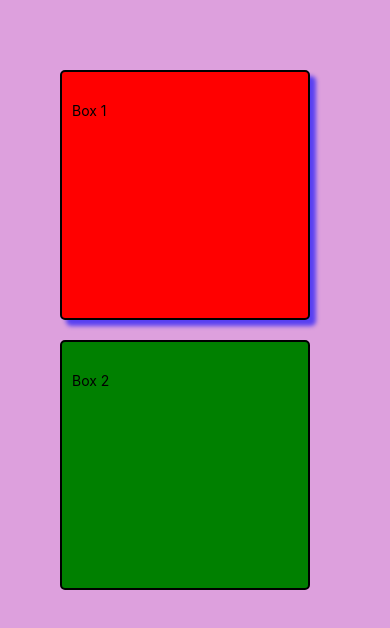
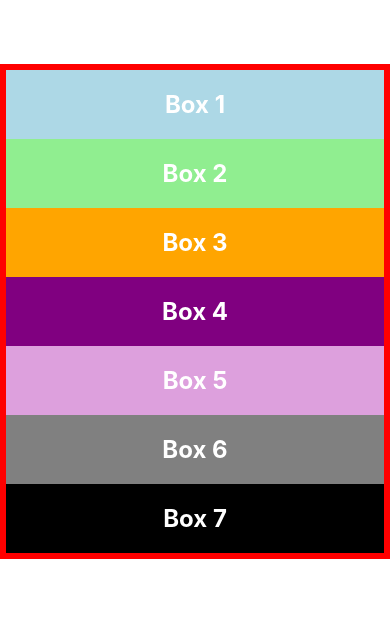
Before and after one commit to itsparasbisht/rn-starter, a React Native app: screen / in a window 390 px wide. Shown: the top 628 px of the page. Built offline with nearby package versions, Linux system fonts and the light colour scheme.

Commit message:
flex layout setup

```diff
--- a/App.js
+++ b/App.js
@@ -1,52 +1,25 @@
-import { View, Text, StyleSheet } from "react-native";
+import { View, StyleSheet } from "react-native";
 import React from "react";
+import Box from "./components/Box";
 
 export default function App() {
   return (
     <View style={styles.container}>
-      <View style={[styles.box, styles.redBg, styles.boxShadow]}>
-        <Text>Box 1</Text>
-      </View>
-      <View style={[styles.box, styles.greenBg, styles.androidShadow]}>
-        <Text>Box 2</Text>
-      </View>
+      <Box style={{ backgroundColor: "lightblue" }}>Box 1</Box>
+      <Box style={{ backgroundColor: "lightgreen" }}>Box 2</Box>
+      <Box style={{ backgroundColor: "orange" }}>Box 3</Box>
+      <Box style={{ backgroundColor: "purple" }}>Box 4</Box>
+      <Box style={{ backgroundColor: "plum" }}>Box 5</Box>
+      <Box style={{ backgroundColor: "grey" }}>Box 6</Box>
+      <Box style={{ backgroundColor: "black" }}>Box 7</Box>
     </View>
   );
 }
 
 const styles = StyleSheet.create({
   container: {
-    flex: 1,
-    backgroundColor: "plum",
-    padding: 60,
-  },
-  box: {
-    width: 250,
-    height: 250,
-    paddingHorizontal: 10,
-    paddingVertical: 30,
-    marginVertical: 10,
-    borderWidth: 2,
-    borderColor: "black",
-    borderRadius: 5,
-  },
-  redBg: {
-    backgroundColor: "red",
-  },
-  greenBg: {
-    backgroundColor: "green",
-  },
-  boxShadow: {
-    shadowColor: "blue",
-    shadowOffset: {
-      width: 6,
-      height: 6,
-    },
-    shadowOpacity: 0.6,
-    shadowRadius: 4,
-  },
-  androidShadow: {
-    elevation: 10,
-    shadowColor: "blue",
+    marginTop: 64,
+    borderWidth: 6,
+    borderColor: "red",
   },
 });
--- /dev/null
+++ b/components/Box.js
@@ -0,0 +1,22 @@
+import { View, Text, StyleSheet } from "react-native";
+import React from "react";
+
+export default function Box({ children, style }) {
+  return (
+    <View style={[styles.box, style]}>
+      <Text style={styles.text}>{children}</Text>
+    </View>
+  );
+}
+
+const styles = StyleSheet.create({
+  box: {
+    padding: 20,
+  },
+  text: {
+    fontSize: 24,
+    fontWeight: "bold",
+    textAlign: "center",
+    color: "white",
+  },
+});
```
